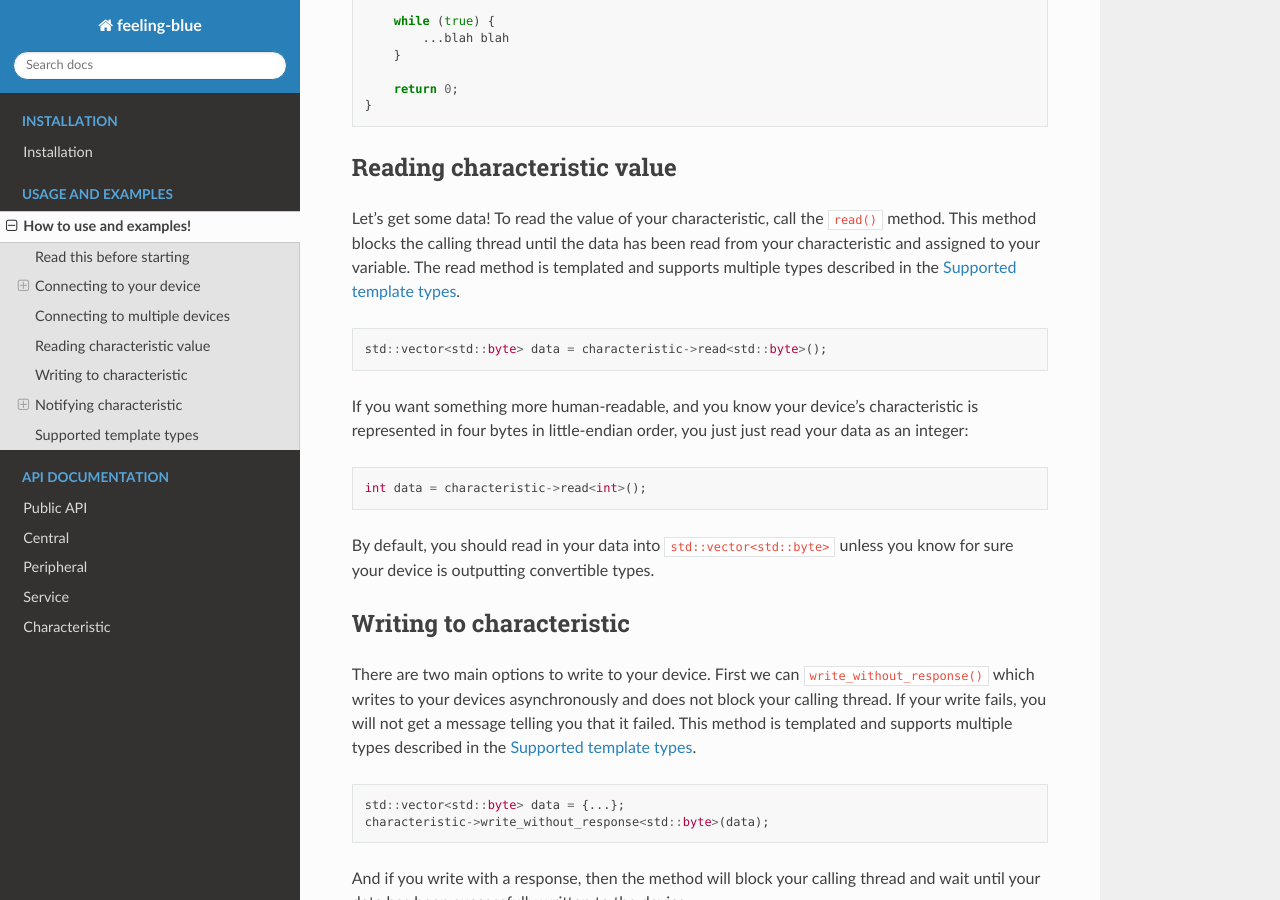
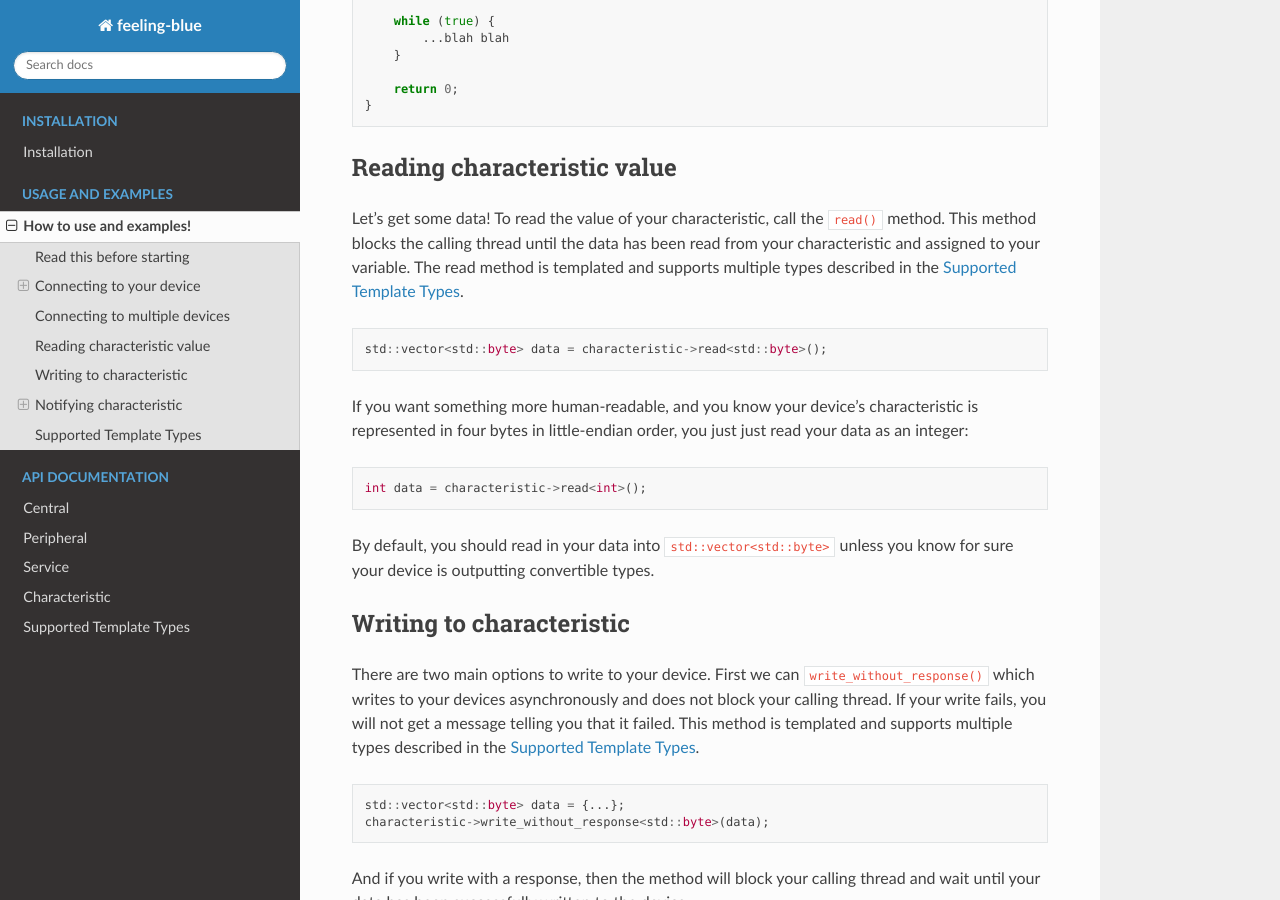
Before and after one commit to seanngpack/feeling-blue-cpp, a Sphinx documentation site: the page built from docs/demo/demo.rst, in a window 1280 px wide and 900 px high, scrolled down 3091 px. Built offline with Sphinx 7.4.7 and the Read the Docs theme 2.0.0, drawn with Linux system fonts in a browser that asks for light colours; the version number could not be read and is left out; some of the changed text lies outside the part shown.

Commit message:
improved documentation of template types

```diff
--- a/docs/index.rst
+++ b/docs/index.rst
@@ -23,8 +23,8 @@
     :maxdepth: 4
     :hidden:
 
-    API/API
     API/central
     API/peripheral
     API/service
     API/characteristic
+    template_types
--- /dev/null
+++ b/docs/template_types.rst
@@ -0,0 +1,14 @@
+Supported Template Types
+========================
+
+Primitive:
+
+- uint8_t
+- int
+- float
+- double
+
+Non Primitive:
+
+- std::string
+- std::vector<std::byte>
```
Also changed, not shown: README.md (+0 -1 lines), docs/demo/demo.rst (+1 -14 lines), 2 other files.
